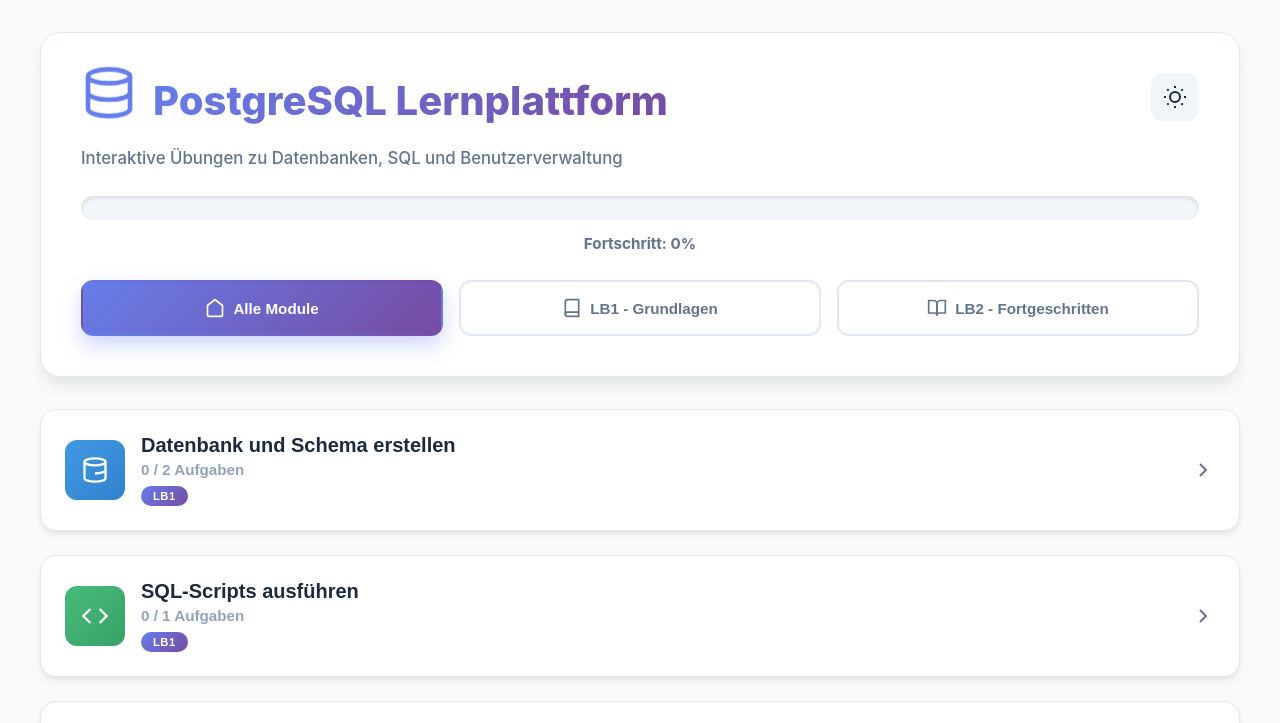
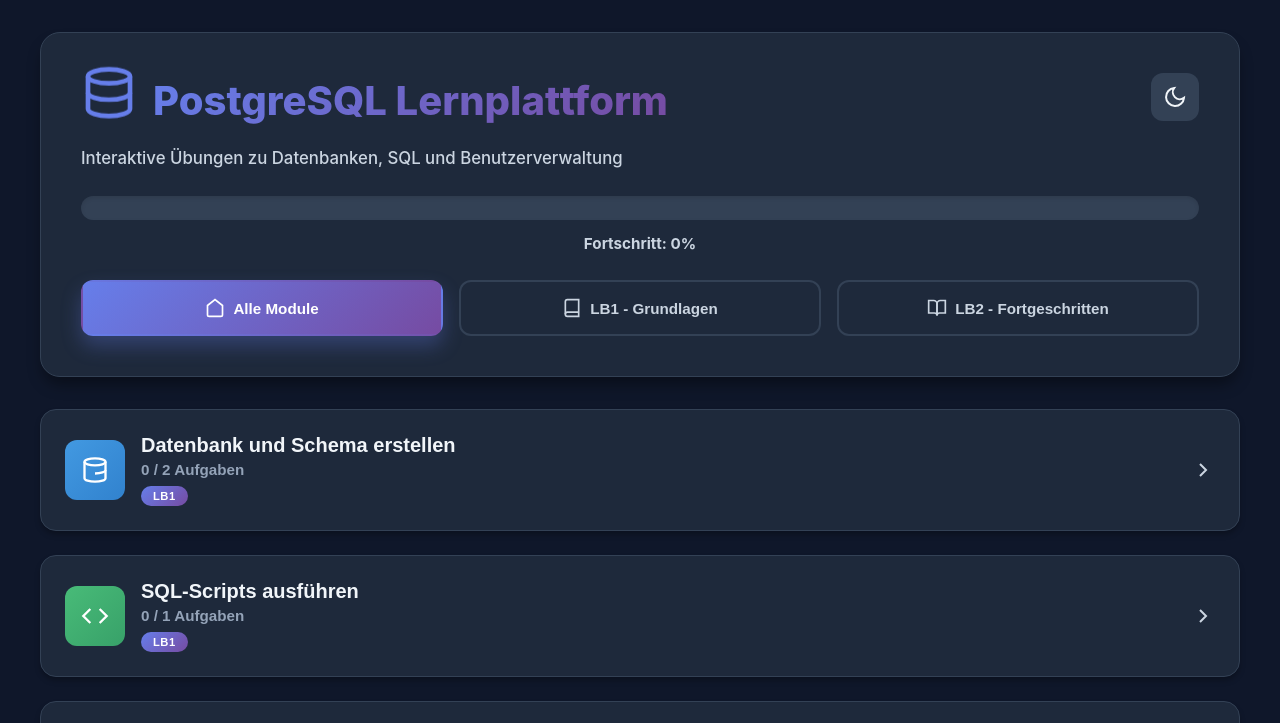
Before and after one commit to lelelon225/ueK106-Leaning-Page, a plain HTML site: page index.html in a window 1280 px wide. Both pictures are taken after a click on the button "Toggle dark mode". Shown: the top 723 px of the page. Drawn offline with Linux system fonts and the light colour scheme.

Commit message:
[Fix] working white and darkmode

```diff
--- a/script.js
+++ b/script.js
@@ -896,3 +896,34 @@ window. checkAnswer = checkAnswer;
 window.toggleSolution = toggleSolution;
 window.filterModules = filterModules;
 window.resetProgress = resetProgress;
+// Theme toggle function
+function toggleTheme() {
+    const html = document.documentElement;
+    const currentTheme = html.getAttribute('data-theme');
+    const newTheme = currentTheme === 'dark' ? 'light' : 'dark';
+
+    html.setAttribute('data-theme', newTheme);
+    localStorage.setItem('theme', newTheme);
+
+    // Optional: Show notification
+    showNotification(`${newTheme === 'dark' ? '🌙 Dark' : '☀️ Light'} Mode aktiviert!`);
+}
+
+// Load saved theme on page load
+function loadTheme() {
+    const savedTheme = localStorage.getItem('theme') || 'light';
+    document.documentElement.setAttribute('data-theme', savedTheme);
+}
+
+// Load theme immediately when script loads
+loadTheme();
+
+// Also load theme when DOM is ready (as backup)
+if (document.readyState === 'loading') {
+    document. addEventListener('DOMContentLoaded', loadTheme);
+} else {
+    loadTheme();
+}
+
+// Export to global scope
+window.toggleTheme = toggleTheme;
```
Also changed, not shown: styles.css (line endings or trailing spaces).
